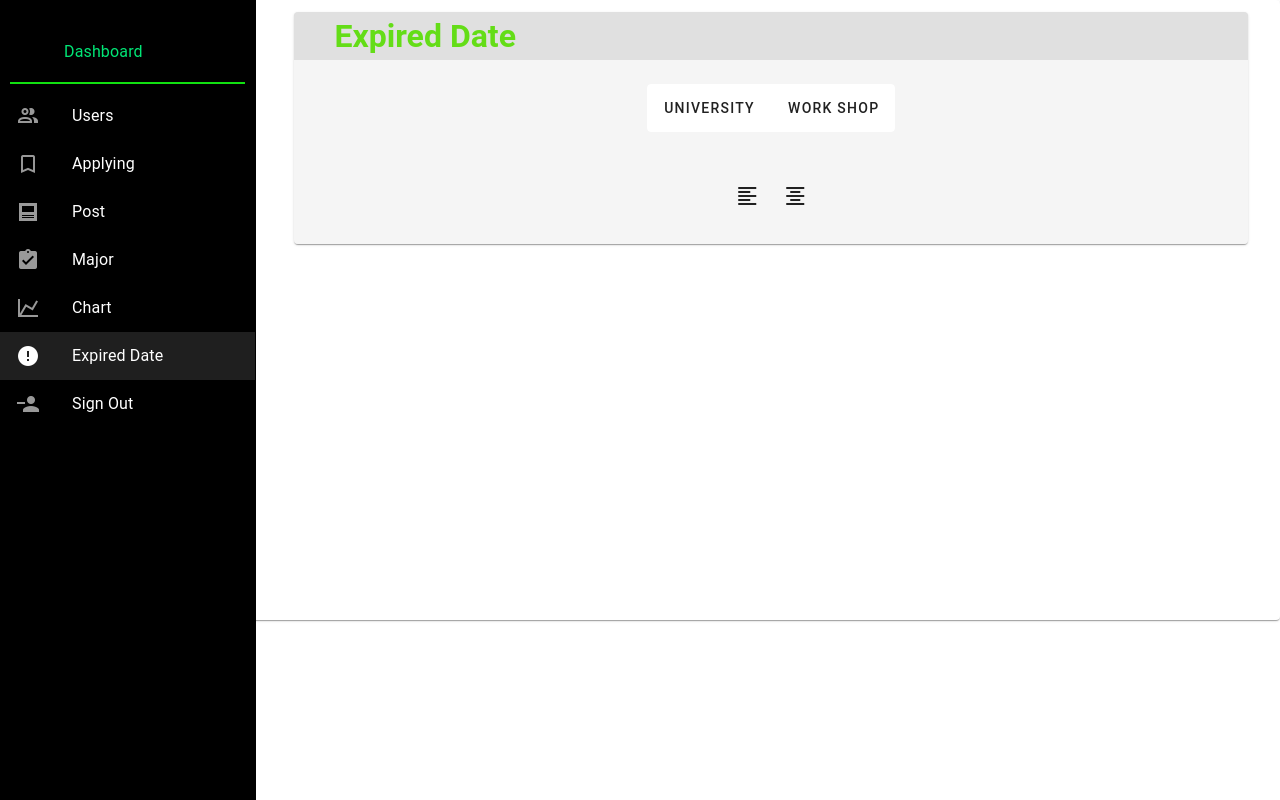
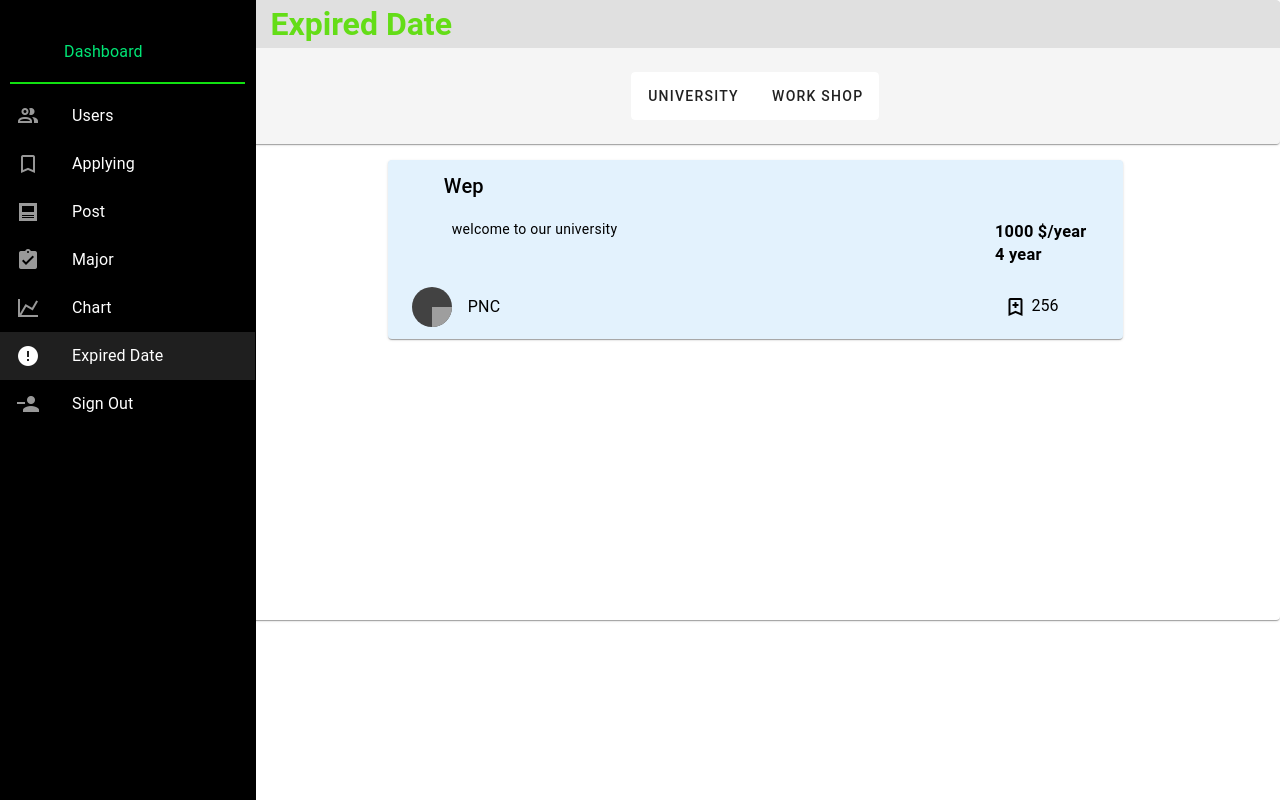
Before and after one commit to NaniWEP/2023-G5-VC-PROJECT, a Vue app in the folder frontend/: page /Expiration in a window 1280 px wide. Built offline with nearby package versions, Linux system fonts and the light colour scheme; grey boxes are pictures that could not be loaded.

Commit message:
[VG5-55] create card

```diff
--- a/frontend/src/App.vue
+++ b/frontend/src/App.vue
@@ -1,5 +1,5 @@
 <template>
-  <!-- <LoginPage/> -->
+
   <dashboard-component>/
     <router-view/>
   </dashboard-component>
@@ -7,11 +7,9 @@
 </template>
 
 <script>
-// import LoginPage from './components/Login/LoginPage.vue'
 import DashboardComponent from "./components/Dashboard/DashboardComponent.vue";
 export default {
   components:{
-    // LoginPage,
     DashboardComponent
   },
 }
--- a/frontend/src/views/ExpirationView.vue
+++ b/frontend/src/views/ExpirationView.vue
@@ -1,36 +1,60 @@
 <template>
-    <v-card class="ml-16 mt-3 mr-8 mb-3 bg-grey-lighten-2 p-6">
+  <v-card class="bg-grey-lighten-2 p-6">
     <h1 class="text-light-green-accent-4 ml-10">Expired Date</h1>
     <div class="d-flex align-center flex-column bg-grey-lighten-4 pa-6">
       <v-btn-toggle color="primary" v-model="toggle">
-            <v-btn  color="success">UNIVERSITY</v-btn>
-            <v-btn  color="success">WORK SHOP</v-btn>
+        <v-btn color="success">UNIVERSITY</v-btn>
+        <v-btn color="success">WORK SHOP</v-btn>
       </v-btn-toggle>
-
-            <v-btn-toggle class="mt-10"
-            v-model="toggle"
-            color="primary"
-            variant="text"
-            >
-            <v-btn icon="mdi-format-align-left"></v-btn>
-            <v-btn icon="mdi-format-align-center"></v-btn>
-            </v-btn-toggle>
-
     </div>
   </v-card>
+  <v-card
+    class="mx-auto mt-4 mb-4 box-sizing: border-box"
+    color="blue-lighten-5"
+    theme="light"
+    max-width="70%"
+    max-height="500px"
+    title="Wep"
+  >
+    <template v-slot:prepend>
+      <v-icon size="x-large"></v-icon>
+    </template>
 
+    <v-card-text class="text-p py-2 ml-12 d-flex justify-space-between mr-5">
+      welcome to our university
+      <div>
+        <h3>1000 $/year</h3>
+        <h3>4 year</h3>
+      </div>
+    </v-card-text>
+    <v-card-actions>
+      <v-list-item class="w-100">
+        <template v-slot:prepend>
+          <v-avatar
+            color="grey-darken-3"
+            image="https://avataaars.io/?avatarStyle=Transparent&topType=ShortHairShortCurly&accessoriesType=Prescription02&hairColor=Black&facialHairType=Blank&clotheType=Hoodie&clotheColor=White&eyeType=Default&eyebrowType=DefaultNatural&mouthType=Default&skinColor=Light"
+          ></v-avatar>
+        </template>
+
+        <v-list-item-title>PNC</v-list-item-title>
+        <template v-slot:append>
+          <div class="justify-self-end mr-8">
+            <v-icon class="me-1" icon="mdi-bookmark-plus-outline"></v-icon>
+            <span class="subheading me-2">256</span>
+          </div>
+        </template>
+      </v-list-item>
+    </v-card-actions>
+  </v-card>
 </template>
 
 <script>
 export default {
-
   data: () => ({
     toggle: null,
   }),
-
-}
+};
 </script>
 
 <style>
-
 </style>
```
Lines whose indentation alone changed are shown as unchanged.
